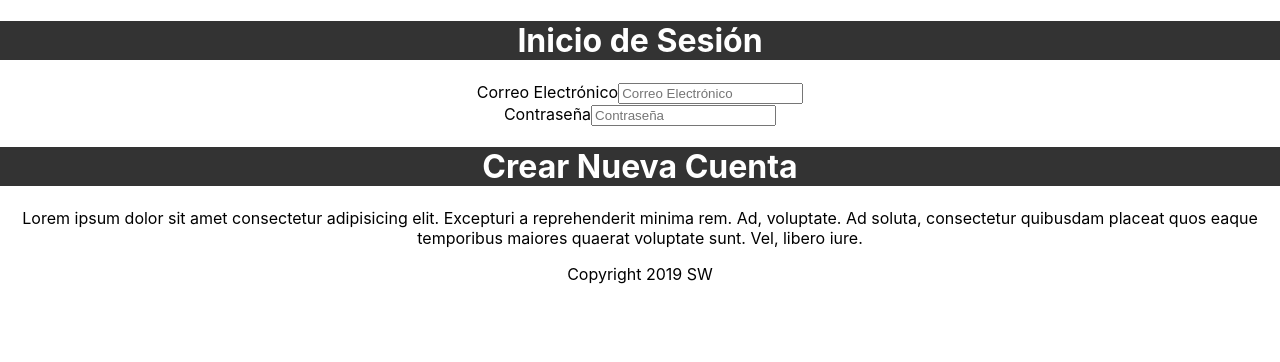
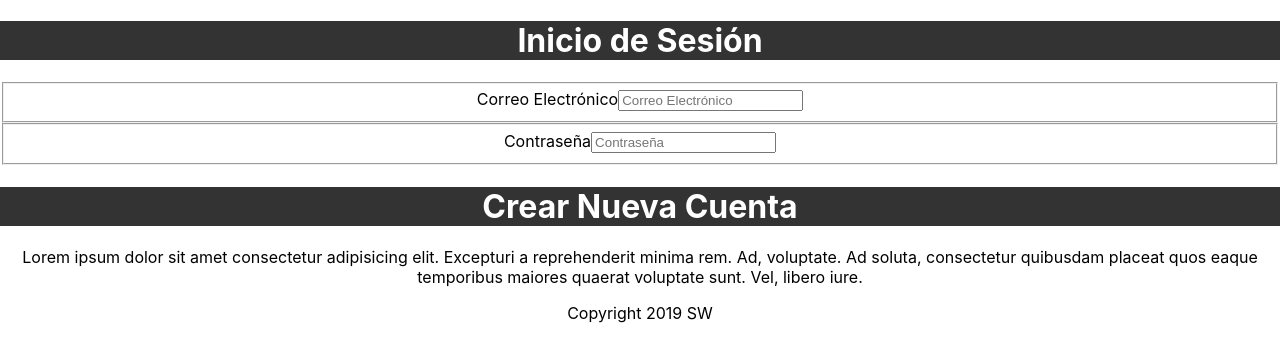
Before and after one commit to pain4508/proyectoFinalSW201903, a React (Create React App) app in the folder proyectofend-app-react/: page / in a window 1280 px wide. Shown: the top 362 px of the page. Built offline with nearby package versions, Linux system fonts and the light colour scheme.

Commit message:
se genero dentro de Login el state

```diff
--- a/proyectofend-app-react/src/App.js
+++ b/proyectofend-app-react/src/App.js
@@ -1,5 +1,5 @@
 import React, {Component} from  'react';
-import logo from './logo.svg';
+//import logo from './logo.svg';
 import Login from './Components/pages/login/Login';
 import Signin from './Components/pages/signin/Signin';
 import Footer from './Components/generics/footer/Footer';
--- a/proyectofend-app-react/src/Components/generics/body/Body.js
+++ b/proyectofend-app-react/src/Components/generics/body/Body.js
@@ -3,7 +3,7 @@ import React, {Component} from 'react';
 class Body extends Component{
 render(){
     return(
-        <div clasName="main">
+        <div className = "main">
         {this.props.children}
         </div>
     );
--- a/proyectofend-app-react/src/Components/generics/input/Input.js
+++ b/proyectofend-app-react/src/Components/generics/input/Input.js
@@ -14,10 +14,10 @@ class Input extends Component{
     render(){
         var error_cmp = null;
         if(this.props.inputErrorMsg){
-            error_cmp = (<div clasName= "error">{this.props.inputErrorMsg}</div>);
+            error_cmp = (<div className = "error">{this.props.inputErrorMsg}</div>);
         }
         return (
-     <fieldser>
+     <fieldset>
             <label>{this.props.inputLabel || ''}</label>
 
             <input type = {this.props.inputType || 'text'}
@@ -26,11 +26,9 @@ class Input extends Component{
                    value = {this.props.inputValue || ''}
                    onBlur = {this.props.inputBlurHandler || ((e)=>{return false;})}
                    onChange = {this.props.inputChangeHandler || ((e)=>{return false;})}
-
-                    />
-                    {error_cmp}
-            <div className="input_error"></div>
-        </fieldser>
+                />
+            {error_cmp}
+        </fieldset>
         );
     }
 }
--- a/proyectofend-app-react/src/Components/pages/login/Login.js
+++ b/proyectofend-app-react/src/Components/pages/login/Login.js
@@ -7,8 +7,8 @@ class Login extends Component{
     constructor(){
         super();
         this.state = {
-            "txtEmail":"",
-            "txtPassword":""
+            "txtPswd":"",
+            "txtEmail":""
         }
         this.onChangehandler = this.onChangehandler.bind(this);
     }
@@ -18,30 +18,30 @@ class Login extends Component{
                <Header title= "Inicio de Sesión"></Header>
                <Body>
                    <Input
-                     inputLabel = "Correo Electrónico"
-                     inputName = "txtEmail"
-                     inputType = "email"
-                     inputPlaceHolder = "Correo Electrónico"
-                     inputValue = {this.state.txtEmail}
-                     inputErrorMsg = ""
-                     inputChangeHandler = {this.onChangehandler}
+                     inputLabel="Correo Electrónico"
+                     inputName="txtEmail"
+                     inputType="email"
+                     inputPlaceHolder="Correo Electrónico"
+                     inputValue={this.state.txtEmail}
+                     inputErrorMsg=""
+                     inputChangeHandler={this.onChangehandler}
                    />
                     <Input
-                     inputLabel = "Contraseña"
-                     inputName = "txtPassword"
-                     inputType = "Password"
-                     inputPlaceHolder = "Contraseña"
-                     inputValue = {this.state.txtPassword}
-                     inputErrorMsg = ""
-                     inputChangeHandler = {this.onChangehandler}
+                     inputLabel="Contraseña"
+                     inputName="txtPswd"
+                     inputType="Password"
+                     inputPlaceHolder="Contraseña"
+                     inputValue={this.state.txtPswd}
+                     inputErrorMsg=""
+                     inputChangeHandler={this.onChangehandler}
                    />
                </Body>
             </div>
         );
     }
     onChangehandler(e){
-       const {inputName, value} = e.currentTarjet; //ES5 destructor de objetos || destructoring
-       this.setState({...this.state, [inputName]:value});
+       const {name, value} = e.currentTarget; //ES5 destructor de objetos || destructoring
+       this.setState({...this.state, [name]:value});
     }
 }
 
--- a/proyectofend-app-react/src/Components/pages/signin/Signin.js
+++ b/proyectofend-app-react/src/Components/pages/signin/Signin.js
@@ -1,5 +1,6 @@
 import React, {Component} from 'react';
 import Header from '../../generics/header/Header';
+
 class Signin extends Component{
     render(){
         return (
```
